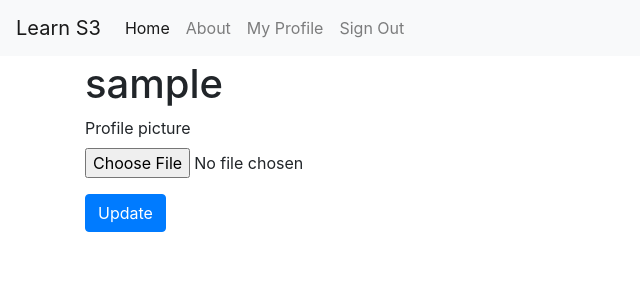
After one commit to theptrk/django-s3-example, a Django app: page /users/~profile_picture/ in a window 1280 px wide. The commit adds this page. Shown: the top 300 px of the page, without its empty margins (0-640 px from the left). Run offline with Django 3.2, Linux system fonts and the light colour scheme; the visitor is signed in with stand-in values (Sample User, id 1); data comes from the database, SQL or seed files in the repository; some libraries are stand-ins or nearby versions.

Commit message:
create profile picture save and view

```diff
--- a/learn_s3/templates/users/user_detail.html
+++ b/learn_s3/templates/users/user_detail.html
@@ -12,6 +12,12 @@
       <h2>{{ object.username }}</h2>
       {% if object.name %}
         <p>{{ object.name }}</p>
+      {% endif %}
+      {% if object.profile_picture %}
+        <img src="{{ object.profile_picture.url }}"/>
+        <a class="btn btn-success" href="{% url 'users:profile' %}" role="button">Change profile picture</a>
+      {% else %}
+        <a class="btn btn-success" href="{% url 'users:profile' %}" role="button">Add profile picture</a>
       {% endif %}
     </div>
   </div>
--- /dev/null
+++ b/learn_s3/templates/users/user_profile_picture_form.html
@@ -0,0 +1,17 @@
+{% extends "base.html" %}
+{% load crispy_forms_tags %}
+
+{% block title %}{{ user.username }}{% endblock %}
+
+{% block content %}
+  <h1>{{ user.username }}</h1>
+  <form class="form-horizontal" method="post" action="{% url 'users:profile' %}" enctype="multipart/form-data">
+    {% csrf_token %}
+    {{ form|crispy }}
+    <div class="control-group">
+      <div class="controls">
+        <button type="submit" class="btn btn-primary">Update</button>
+      </div>
+    </div>
+  </form>
+{% endblock %}
--- a/learn_s3/users/models.py
+++ b/learn_s3/users/models.py
@@ -1,5 +1,5 @@
 from django.contrib.auth.models import AbstractUser
-from django.db.models import CharField
+from django.db.models import CharField, ImageField
 from django.urls import reverse
 from django.utils.translation import gettext_lazy as _
 
@@ -10,6 +10,8 @@ class User(AbstractUser):
     #: First and last name do not cover name patterns around the globe
     name = CharField(_("Name of User"), blank=True, max_length=255)
 
+    profile_picture = ImageField(blank=True, null=True)
+
     def get_absolute_url(self):
         """Get url for user's detail view.
 
--- a/learn_s3/users/urls.py
+++ b/learn_s3/users/urls.py
@@ -1,10 +1,20 @@
 from django.urls import path
 
-from learn_s3.users.views import user_detail_view, user_redirect_view, user_update_view
+from learn_s3.users.views import (
+    user_detail_view,
+    user_profile_picture_view,
+    user_redirect_view,
+    user_update_view,
+)
 
 app_name = "users"
 urlpatterns = [
     path("~redirect/", view=user_redirect_view, name="redirect"),
     path("~update/", view=user_update_view, name="update"),
+    path(
+        "~profile_picture/",
+        view=user_profile_picture_view,
+        name="profile",
+    ),
     path("<str:username>/", view=user_detail_view, name="detail"),
 ]
--- a/learn_s3/users/views.py
+++ b/learn_s3/users/views.py
@@ -6,6 +6,26 @@ from django.utils.translation import gettext_lazy as _
 from django.views.generic import DetailView, RedirectView, UpdateView
 
 User = get_user_model()
+
+
+class UserProfilePicture(LoginRequiredMixin, UpdateView):
+    fields = ["profile_picture"]
+    template_name = "users/user_profile_picture_form.html"
+
+    def get_success_url(self):
+        return reverse("users:detail", kwargs={"username": self.request.user.username})
+
+    def get_object(self):
+        return User.objects.get(username=self.request.user.username)
+
+    def form_valid(self, form):
+        messages.add_message(
+            self.request, messages.INFO, _("Infos successfully updated")
+        )
+        return super().form_valid(form)
+
+
+user_profile_picture_view = UserProfilePicture.as_view()
 
 
 class UserDetailView(LoginRequiredMixin, DetailView):
```
Also changed, not shown: learn_s3/users/migrations/0002_user_profile_picture.py (added), 1 other file.
